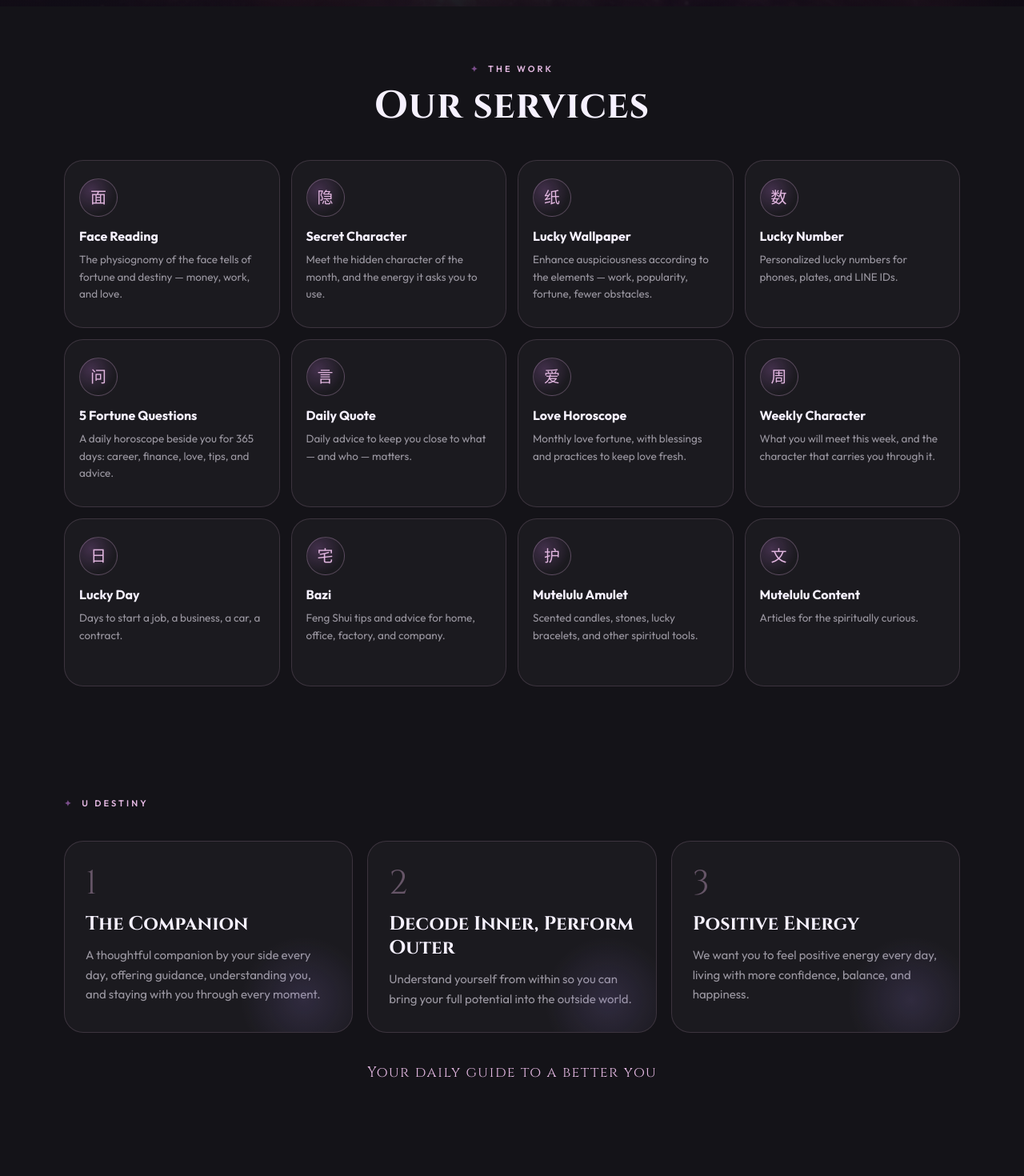
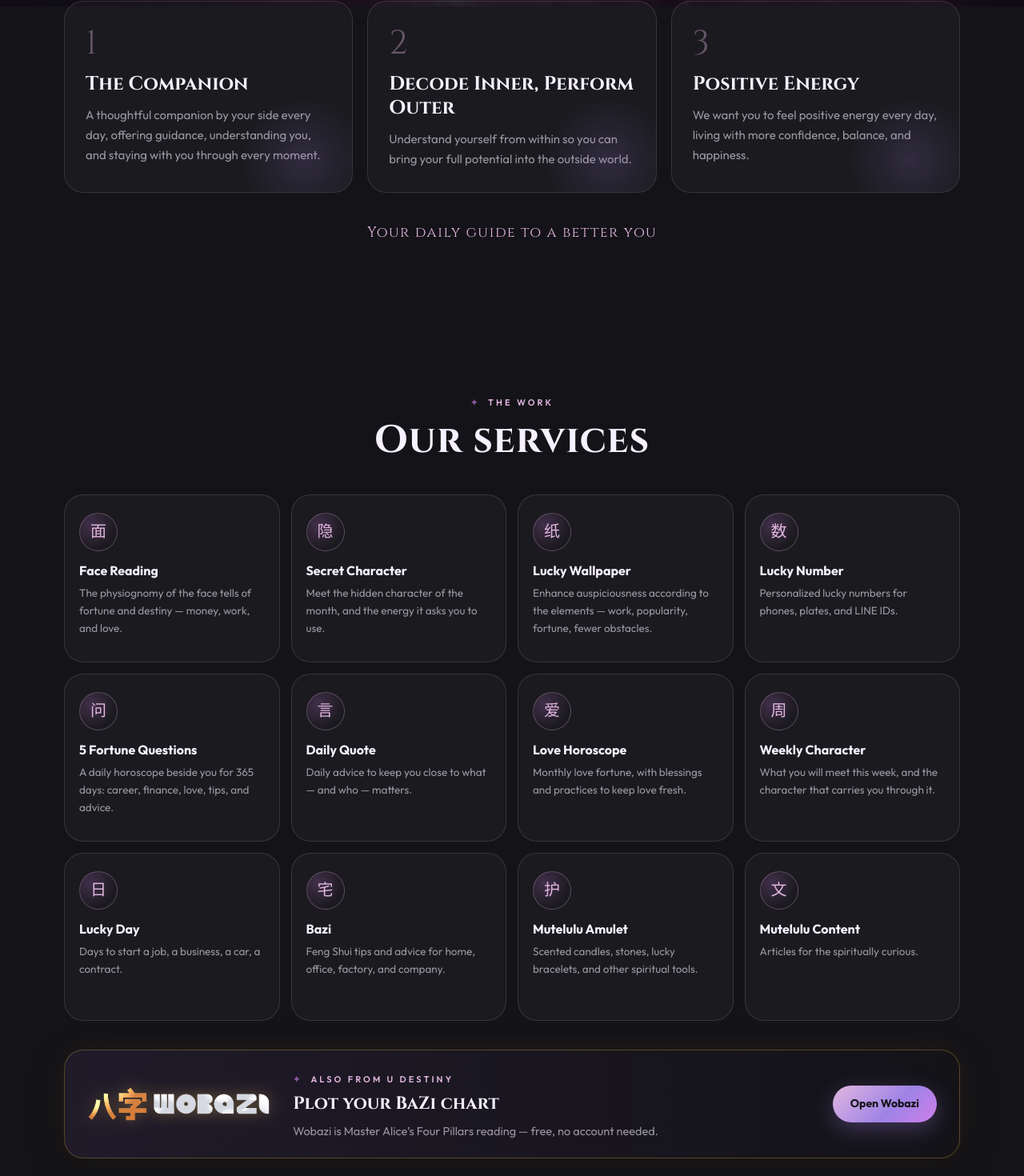
Before and after one commit to alexanderjoo-max/udestiny, a React (Vite) app: page / in a window 1280 px wide. Shown: the part 792-2262 px from the top of the page at 80% size. Built offline with nearby package versions, Linux system fonts and the light colour scheme.

Commit message:
Reorder About, drop hero CTAs, add Wobazi callout
Move About above Services, remove hero buttons, use official social icons in Contact, and highlight Wobazi with its logo in a callout after the service grid.

```diff
--- a/src/App.tsx
+++ b/src/App.tsx
@@ -7,6 +7,7 @@ const LINE = "https://lin.ee/iI4t8Bj";
 const EMAIL = "mailto:info@udestinyglobal.com";
 const WOBAZI = "https://wobazi.com";
 const logoSrc = `${import.meta.env.BASE_URL}logo.png`;
+const wobaziLogo = `${import.meta.env.BASE_URL}wobazi-logo.png`;
 
 function useReveal(dep: unknown) {
   useEffect(() => {
@@ -83,11 +84,11 @@ export default function App() {
             <img src={logoSrc} alt="U Destiny" />
           </a>
           <nav className="nav-links" aria-label="Primary">
+            <a href="#about" onClick={() => setNavOpen(false)}>
+              {t.nav.about}
+            </a>
             <a href="#services" onClick={() => setNavOpen(false)}>
               {t.nav.services}
-            </a>
-            <a href="#about" onClick={() => setNavOpen(false)}>
-              {t.nav.about}
             </a>
             <a href="#partners" onClick={() => setNavOpen(false)}>
               {t.nav.partners}
@@ -157,16 +158,24 @@ export default function App() {
               <p className="kicker">{t.hero.eyebrow}</p>
               <h1 className="display">{t.hero.title}</h1>
               <p className="hero-lead">{t.hero.lead}</p>
-              <div className="hero-cta">
-                <a className="btn btn-primary" href={LINE}>
-                  {t.hero.cta}
-                </a>
-                <a className="btn btn-ghost" href={EMAIL}>
-                  {t.hero.cta2}
-                </a>
-              </div>
             </div>
             <Pillars />
+          </section>
+
+          <section className="section manifesto" id="about">
+            <div className="wrap">
+              <p className="kicker reveal">{t.about.kicker}</p>
+              <div className="manifesto-grid">
+                {t.about.items.map((item) => (
+                  <article className="man-card reveal" key={item.title}>
+                    <div className="man-num">{item.n}</div>
+                    <h3>{item.title}</h3>
+                    <p>{item.body}</p>
+                  </article>
+                ))}
+              </div>
+              <p className="about-tag reveal">{t.about.tagline}</p>
+            </div>
           </section>
 
           <section className="section" id="services">
@@ -184,22 +193,16 @@ export default function App() {
                   </article>
                 ))}
               </div>
-            </div>
-          </section>
 
-          <section className="section manifesto" id="about">
-            <div className="wrap">
-              <p className="kicker reveal">{t.about.kicker}</p>
-              <div className="manifesto-grid">
-                {t.about.items.map((item) => (
-                  <article className="man-card reveal" key={item.title}>
-                    <div className="man-num">{item.n}</div>
-                    <h3>{item.title}</h3>
-                    <p>{item.body}</p>
-                  </article>
-                ))}
-              </div>
-              <p className="about-tag reveal">{t.about.tagline}</p>
+              <a className="wobazi-callout reveal" href={WOBAZI} id="wobazi">
+                <img src={wobaziLogo} alt="Wobazi" className="wobazi-logo" />
+                <div className="wobazi-copy">
+                  <p className="kicker">{t.wobazi.kicker}</p>
+                  <h3>{t.wobazi.title}</h3>
+                  <p>{t.wobazi.lead}</p>
+                </div>
+                <span className="btn btn-primary wobazi-cta">{t.wobazi.cta}</span>
+              </a>
             </div>
           </section>
 
@@ -236,8 +239,16 @@ export default function App() {
               </div>
               <div className="socials">
                 {SOCIALS.map((s) => (
-                  <a key={s.name} href={s.href} target="_blank" rel="noopener noreferrer">
-                    {s.name}
+                  <a
+                    key={s.id}
+                    className={`social social-${s.id}`}
+                    href={s.href}
+                    target="_blank"
+                    rel="noopener noreferrer"
+                    aria-label={s.name}
+                    title={s.name}
+                  >
+                    <SocialGlyph id={s.id} />
                   </a>
                 ))}
               </div>
@@ -287,6 +298,53 @@ export default function App() {
   );
 }
 
+function SocialGlyph({ id }: { id: (typeof SOCIALS)[number]["id"] }) {
+  switch (id) {
+    case "facebook":
+      return (
+        <svg viewBox="0 0 24 24" aria-hidden="true">
+          <path fill="currentColor" d="M24 12.073C24 5.405 18.627 0 12 0S0 5.405 0 12.073C0 18.1 4.388 23.094 10.125 24v-8.437H7.078v-3.49h3.047v-2.66c0-3.025 1.792-4.697 4.533-4.697 1.312 0 2.686.236 2.686.236v2.97H15.83c-1.491 0-1.956.93-1.956 1.885v2.266h3.328l-.532 3.49h-2.796V24C19.612 23.094 24 18.1 24 12.073z" />
+        </svg>
+      );
+    case "instagram":
+      return (
+        <svg viewBox="0 0 24 24" aria-hidden="true">
+          <path fill="currentColor" d="M7.5 2h9A5.5 5.5 0 0 1 22 7.5v9A5.5 5.5 0 0 1 16.5 22h-9A5.5 5.5 0 0 1 2 16.5v-9A5.5 5.5 0 0 1 7.5 2zm0 2A3.5 3.5 0 0 0 4 7.5v9A3.5 3.5 0 0 0 7.5 20h9a3.5 3.5 0 0 0 3.5-3.5v-9A3.5 3.5 0 0 0 16.5 4h-9zm9.25 1.75a1.25 1.25 0 1 1 0 2.5 1.25 1.25 0 0 1 0-2.5zM12 7a5 5 0 1 1 0 10 5 5 0 0 1 0-10zm0 2a3 3 0 1 0 0 6 3 3 0 0 0 0-6z" />
+        </svg>
+      );
+    case "line":
+      return (
+        <svg viewBox="0 0 24 24" aria-hidden="true">
+          <path fill="currentColor" d="M19.37 11.2c0-4.03-4.05-7.31-9.03-7.31S1.3 7.17 1.3 11.2c0 3.62 3.21 6.65 7.54 7.22.29.06.69.19.79.44.09.22.06.58.03.8l-.13.8c-.04.24-.19 1.05.92.58 1.11-.48 5.98-3.52 8.16-6.03 1.5-1.64 2.76-3.3 2.76-3.81zm-12.2.97H5.96c-.27 0-.48-.2-.48-.47V8.9c0-.26.21-.47.48-.47s.49.21.49.47v2.33h1.21c.27 0 .48.21.48.47 0 .27-.21.47-.48.47zm1.7-.47c0 .27-.22.47-.49.47s-.48-.2-.48-.47V8.9c0-.26.21-.47.48-.47s.49.21.49.47zm4.37.47h-2.18c-.27 0-.48-.2-.48-.47V8.9c0-.26.21-.47.48-.47h2.18c.27 0 .48.21.48.47 0 .27-.21.47-.48.47h-1.7v.47h1.7c.27 0 .48.2.48.47s-.21.47-.48.47h-1.7v.46h1.7c.27 0 .48.21.48.47 0 .27-.21.48-.48.48zm3.4-.06-1.5-2.16V11.7c0 .27-.21.47-.48.47s-.49-.2-.49-.47V8.9c0-.2.13-.38.31-.44.19-.07.4 0 .51.16l1.5 2.16V8.9c0-.26.22-.47.49-.47s.48.21.48.47v2.8c0 .2-.12.38-.31.45-.18.06-.39 0-.51-.17z" />
+        </svg>
+      );
+    case "whatsapp":
+      return (
+        <svg viewBox="0 0 24 24" aria-hidden="true">
+          <path fill="currentColor" d="M12.04 2C6.58 2 2.13 6.45 2.13 11.91c0 1.75.46 3.45 1.32 4.95L2 22l5.3-1.38a9.86 9.86 0 0 0 4.74 1.2h.01c5.46 0 9.91-4.45 9.91-9.91C22 6.45 17.5 2 12.04 2zm5.72 14.08c-.24.68-1.41 1.3-1.97 1.35-.5.05-1.14.08-1.84-.12-.42-.12-.97-.32-1.67-.62-2.94-1.27-4.86-4.23-5.01-4.43-.15-.2-1.26-1.68-1.26-3.2 0-1.52.8-2.27 1.08-2.58.28-.31.61-.39.82-.39h.59c.19 0 .44-.07.7.54.26.62.88 2.15.96 2.3.08.16.13.34.03.54-.1.2-.15.33-.3.5-.15.18-.31.4-.45.53-.15.15-.3.31-.13.6.17.3.76 1.25 1.63 2.03 1.12 1 2.07 1.31 2.36 1.46.3.15.46.12.64-.07.17-.2.74-.86.94-1.16.2-.3.4-.25.67-.15.27.1 1.71.81 2 .95.3.15.49.22.56.34.08.13.08.74-.16 1.42z" />
+        </svg>
+      );
+    case "telegram":
+      return (
+        <svg viewBox="0 0 24 24" aria-hidden="true">
+          <path fill="currentColor" d="M9.78 15.48 9.6 19.2c.4 0 .57-.17.78-.37l1.87-1.8 3.88 2.85c.71.39 1.22.19 1.41-.66l2.56-12.04c.23-1.01-.36-1.4-1.05-1.16L3.34 10.2c-.98.38-.96.92-.17 1.16l4.43 1.38 10.3-6.5c.48-.3.93-.13.56.18z" />
+        </svg>
+      );
+    case "tiktok":
+      return (
+        <svg viewBox="0 0 24 24" aria-hidden="true">
+          <path fill="currentColor" d="M19.59 6.69a4.83 4.83 0 0 1-3.77-4.25V2h-3.45v13.44a2.89 2.89 0 0 1-2.88 2.5 2.89 2.89 0 0 1-2.9-2.88 2.89 2.89 0 0 1 2.9-2.88c.28 0 .54.04.79.1v-3.5a6.37 6.37 0 0 0-.79-.05A6.34 6.34 0 0 0 3.16 15.1a6.34 6.34 0 0 0 6.33 6.34 6.34 6.34 0 0 0 6.33-6.34V8.73a8.23 8.23 0 0 0 4.77 1.52V6.8a4.84 4.84 0 0 1-1-.11z" />
+        </svg>
+      );
+    case "youtube":
+      return (
+        <svg viewBox="0 0 24 24" aria-hidden="true">
+          <path fill="currentColor" d="M23.5 6.19a3.02 3.02 0 0 0-2.12-2.14C19.54 3.57 12 3.57 12 3.57s-7.54 0-9.38.48A3.02 3.02 0 0 0 .5 6.19 31.6 31.6 0 0 0 0 12a31.6 31.6 0 0 0 .5 5.81 3.02 3.02 0 0 0 2.12 2.14c1.84.48 9.38.48 9.38.48s7.54 0 9.38-.48a3.02 3.02 0 0 0 2.12-2.14A31.6 31.6 0 0 0 24 12a31.6 31.6 0 0 0-.5-5.81zM9.75 15.57V8.43L15.84 12l-6.09 3.57z" />
+        </svg>
+      );
+  }
+}
+
 function Globe() {
   return (
     <svg width="14" height="14" viewBox="0 0 24 24" fill="none" stroke="currentColor" strokeWidth="1.8" aria-hidden="true">
--- a/src/i18n.ts
+++ b/src/i18n.ts
@@ -20,8 +20,12 @@ type Copy = {
     eyebrow: string;
     title: string;
     lead: string;
+  };
+  wobazi: {
+    kicker: string;
+    title: string;
+    lead: string;
     cta: string;
-    cta2: string;
   };
   about: {
     kicker: string;
@@ -65,8 +69,12 @@ export const copy: Record<Lang, Copy> = {
       eyebrow: "AI Astrology",
       title: "Your daily guide to a better you",
       lead: "An AI-powered self-understanding platform, guided by wisdom to help you understand yourself, feel empowered, and live with greater happiness.",
-      cta: "Talk on LINE",
-      cta2: "Email us",
+    },
+    wobazi: {
+      kicker: "Also from U Destiny",
+      title: "Plot your BaZi chart",
+      lead: "Wobazi is Master Alice’s Four Pillars reading — free, no account needed.",
+      cta: "Open Wobazi",
     },
     about: {
       kicker: "U Destiny",
@@ -185,8 +193,12 @@ export const copy: Record<Lang, Copy> = {
       eyebrow: "AI Astrology",
       title: "ไกด์รายวัน สู่ตัวคุณที่ดีกว่า",
       lead: "แพลตฟอร์มที่ใช้ AI + ศาสตร์การเข้าใจตัวเอง เป็น guideline เพื่อให้คุณเข้าใจตัวเอง มีพลัง และมีความสุข",
-      cta: "คุยทาง LINE",
-      cta2: "ส่งอีเมล",
+    },
+    wobazi: {
+      kicker: "จาก U Destiny",
+      title: "จัดแผนภูมิปาจื้อของคุณ",
+      lead: "Wobazi คือการอ่านสี่เสาของมาสเตอร์อลิซ — ฟรี ไม่ต้องมีบัญชี",
+      cta: "เปิด Wobazi",
     },
     about: {
       kicker: "U Destiny",
@@ -305,8 +317,12 @@ export const copy: Record<Lang, Copy> = {
       eyebrow: "AI Astrology",
       title: "每日指南，成为更好的自己",
       lead: "一个以 AI 驱动的自我理解平台，以智慧为指引，帮助你认识自己、获得力量，并活得更幸福。",
-      cta: "用 LINE 聊",
-      cta2: "发邮件",
+    },
+    wobazi: {
+      kicker: "同样来自 U Destiny",
+      title: "排出你的八字命盘",
+      lead: "Wobazi 是 Master Alice 的四柱解读 — 免费，无需账号。",
+      cta: "打开 Wobazi",
     },
     about: {
       kicker: "U Destiny",
@@ -437,11 +453,11 @@ export const PARTNERS = [
 ];
 
 export const SOCIALS = [
-  { name: "Facebook", href: "https://www.facebook.com/UdestinyAi" },
-  { name: "Instagram", href: "https://www.instagram.com/udestinyai/" },
-  { name: "LINE", href: "https://lin.ee/iI4t8Bj" },
-  { name: "WhatsApp", href: "https://chat.whatsapp.com/CqiLt1JMmPA98qyM1nzE29" },
-  { name: "Telegram", href: "https://t.me/+OxWWwoXC_8AwZjk1" },
-  { name: "TikTok", href: "https://www.tiktok.com/@udestinyai" },
-  { name: "YouTube", href: "https://www.youtube.com/@UDestiny" },
-];
+  { id: "facebook", name: "Facebook", href: "https://www.facebook.com/UdestinyAi" },
+  { id: "instagram", name: "Instagram", href: "https://www.instagram.com/udestinyai/" },
+  { id: "line", name: "LINE", href: "https://lin.ee/iI4t8Bj" },
+  { id: "whatsapp", name: "WhatsApp", href: "https://chat.whatsapp.com/CqiLt1JMmPA98qyM1nzE29" },
+  { id: "telegram", name: "Telegram", href: "https://t.me/+OxWWwoXC_8AwZjk1" },
+  { id: "tiktok", name: "TikTok", href: "https://www.tiktok.com/@udestinyai" },
+  { id: "youtube", name: "YouTube", href: "https://www.youtube.com/@UDestiny" },
+] as const;
--- a/src/styles.css
+++ b/src/styles.css
@@ -771,17 +771,73 @@ main {
   display: flex;
   flex-wrap: wrap;
   justify-content: center;
-  gap: 10px 16px;
-  margin-top: 28px;
+  gap: 12px;
+  margin-top: 32px;
 }
-.socials a {
+.social {
+  width: 48px;
+  height: 48px;
+  border-radius: 12px;
+  display: grid;
+  place-items: center;
+  color: #fff;
+  text-decoration: none;
+  transition: transform 0.2s var(--ease), filter 0.2s;
+}
+.social svg { width: 22px; height: 22px; display: block; }
+.social:hover { transform: translateY(-3px); filter: brightness(1.12); }
+.social-facebook { background: #1877f2; }
+.social-instagram {
+  background: radial-gradient(circle at 30% 107%, #fdf497 0%, #fdf497 5%, #fd5949 45%, #d6249f 60%, #285aeb 90%);
+}
+.social-line { background: #06c755; }
+.social-whatsapp { background: #25d366; }
+.social-telegram { background: #26a5e4; }
+.social-tiktok { background: #010101; border: 1px solid rgba(255,255,255,0.12); }
+.social-youtube { background: #ff0000; }
+
+.wobazi-callout {
+  margin-top: 36px;
+  display: grid;
+  grid-template-columns: auto 1fr auto;
+  align-items: center;
+  gap: 28px;
+  padding: 22px 28px;
+  border-radius: var(--radius-lg);
+  text-decoration: none;
+  color: inherit;
+  border: 1px solid rgba(240, 192, 64, 0.28);
+  background:
+    linear-gradient(90deg, rgba(42, 33, 56, 0.55), rgba(20, 19, 24, 0.35));
+  box-shadow: 0 12px 40px rgba(0, 0, 0, 0.25), 0 0 40px rgba(240, 192, 64, 0.08);
+  transition: transform 0.3s var(--ease), border-color 0.3s;
+}
+.wobazi-callout:hover {
+  transform: translateY(-4px);
+  border-color: rgba(240, 192, 64, 0.5);
+}
+.wobazi-logo {
+  height: 44px;
+  width: auto;
+  mix-blend-mode: screen;
+  filter: drop-shadow(0 0 10px rgba(240, 192, 64, 0.35));
+}
+.wobazi-copy h3 {
+  font-family: var(--display);
+  font-size: 22px;
+  margin: 4px 0 6px;
+}
+.wobazi-copy p:last-child {
   color: var(--muted);
-  font-size: 13px;
-  letter-spacing: 0.08em;
-  text-transform: uppercase;
-  text-decoration: none;
+  font-size: 14.5px;
+  line-height: 1.5;
 }
-.socials a:hover { color: var(--secondary); }
+.wobazi-cta {
+  pointer-events: none;
+  padding: 12px 22px !important;
+  font-size: 14px !important;
+  white-space: nowrap;
+}
 .man-card h3 {
   font-family: var(--display);
   font-size: 24px;
@@ -1190,6 +1246,14 @@ html[lang="th"] .display {
   }
   .couplet { display: none; }
   .wobazi-mark { display: none; }
+  .wobazi-callout {
+    grid-template-columns: 1fr;
+    text-align: center;
+    justify-items: center;
+    gap: 14px;
+    padding: 22px 20px;
+  }
+  .wobazi-cta { width: 100%; }
 }
 
 @media (max-width: 560px) {
@@ -1201,6 +1265,7 @@ html[lang="th"] .display {
   .hero { padding-top: 28px; }
   .hero-cta { flex-direction: column; width: min(320px, 100%); }
   .hero-cta .btn { width: 100%; }
+  .close-cta .btn-ghost { font-size: 13px; padding: 14px 16px; }
   .el-card { width: calc(50% - 10px); }
   .svc-grid { grid-template-columns: 1fr; }
   .nav { padding: 10px 14px; }
```
Also changed, not shown: public/wobazi-logo.png (added).
